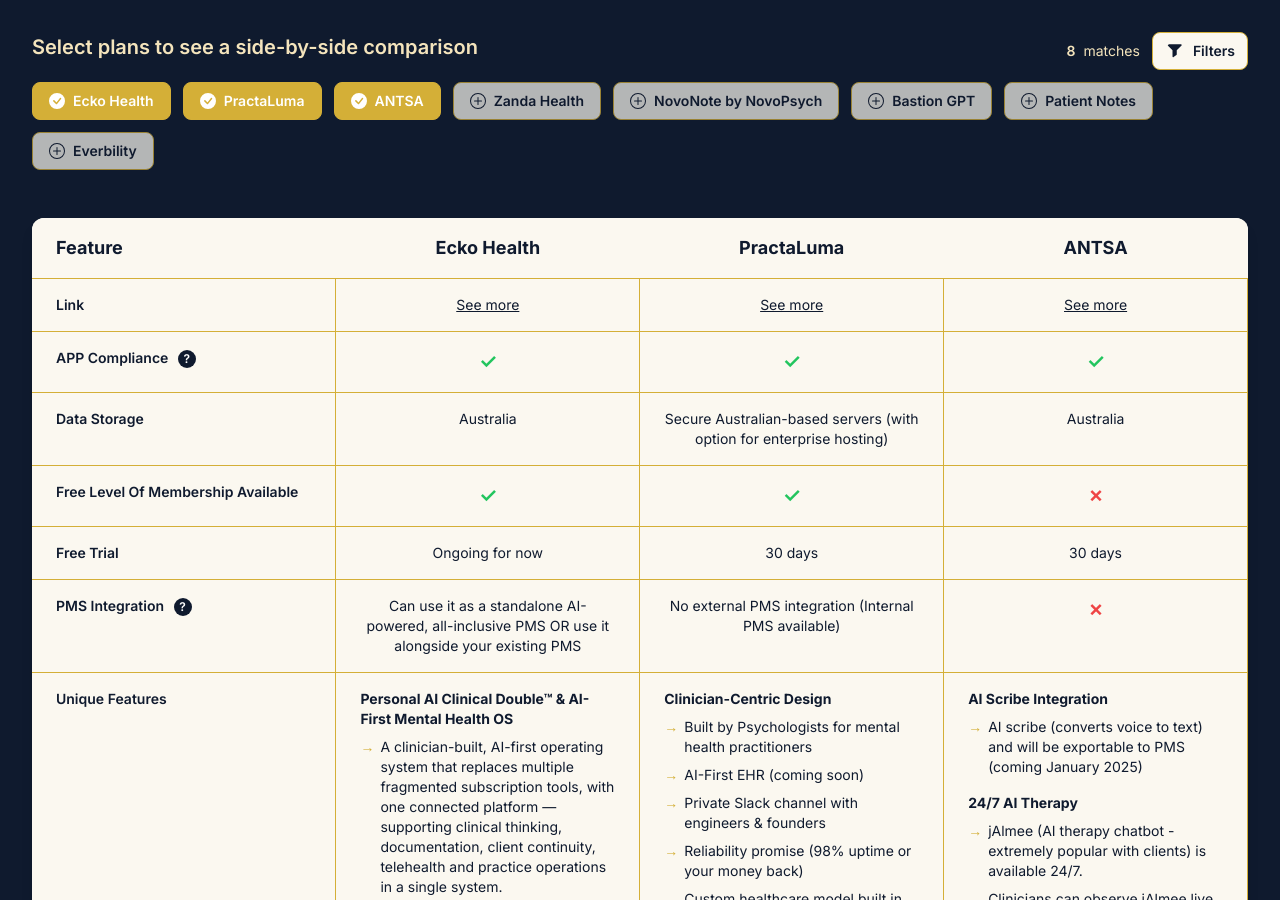
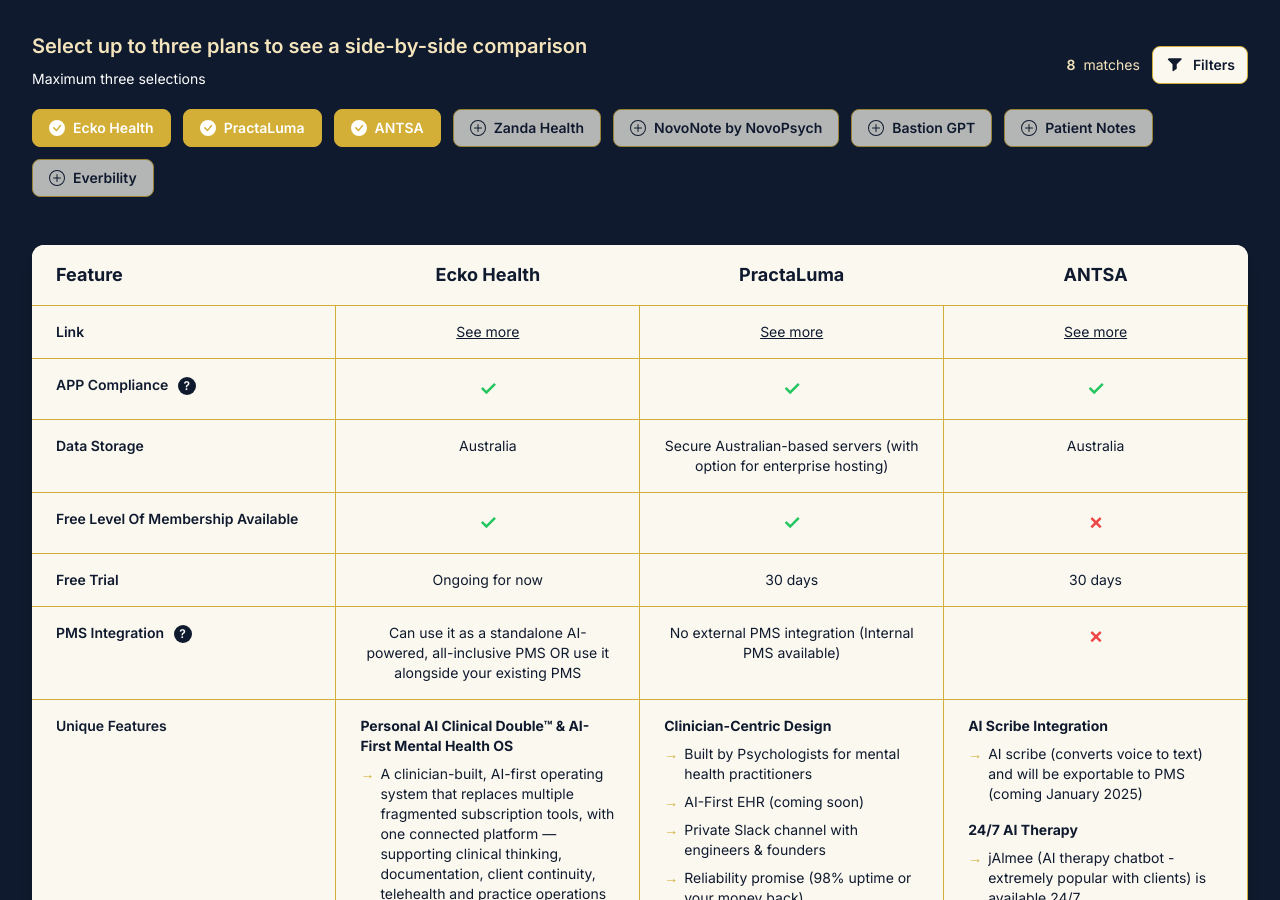
Before and after one commit to keisler-au/aiforclin, a Jekyll site: the page comparisons/table/table.html, which Jekyll copies as it is, in a window 1280 px wide and 900 px high. Built offline with Jekyll 4.4.1, drawn with Linux system fonts in a browser that asks for light colours; nearby versions of some CDN libraries.

Commit message:
table header clarification

```diff
--- a/comparisons/table/table.html
+++ b/comparisons/table/table.html
@@ -28,8 +28,9 @@
                 id="select-plans-heading"
                 class="text-xl text-[var(--text-secondary)] font-semibold"
               >
-                Select plans to see a side-by-side comparison
+                Select up to three plans to see a side-by-side comparison
               </h2>
+              <h3 style="margin-top: 0.5rem; font-size: 0.875rem">Maximum three selections</h3>
 
               <!-- Active filter chips summary -->
               <nav aria-label="Active filters">
```
